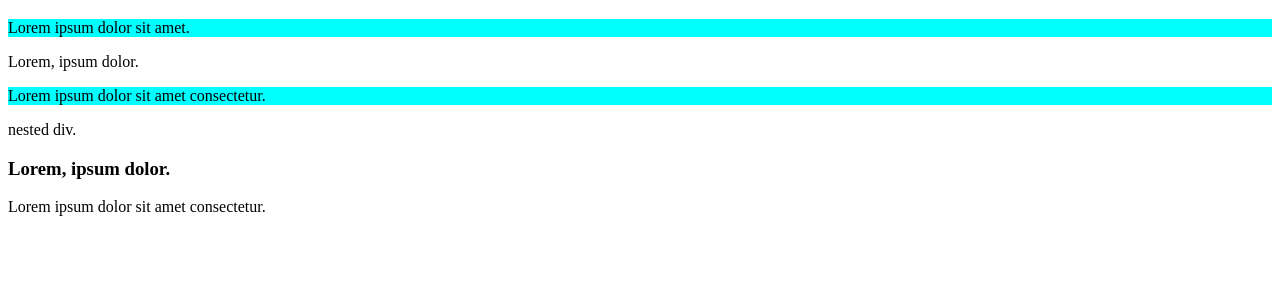
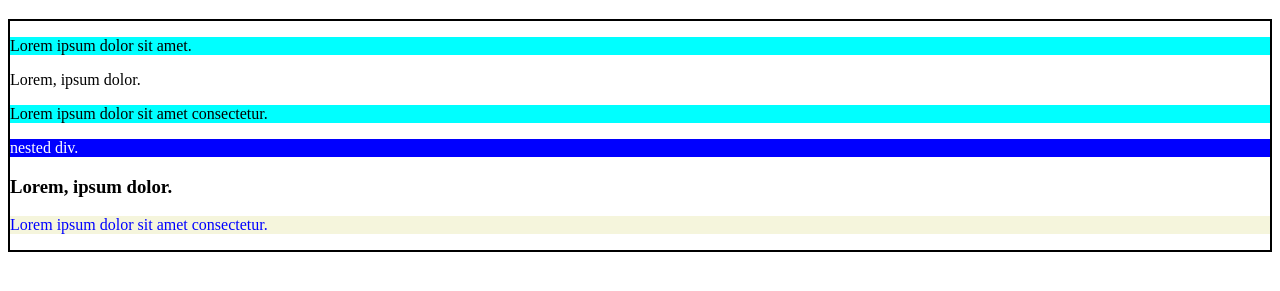
Before and after one commit to soumyaranjanmohanta123-wq/Web_dev, a plain HTML site: page Web tech offline class/Day21/practice.html in a window 1280 px wide. Shown: the part 95-386 px from the top of the page. Drawn offline with Linux system fonts and the light colour scheme.

Commit message:
Update Day21 CSS practice
Co-authored-by: Copilot <223556219+Copilot@users.noreply.github.com>

```diff
--- a/Web tech offline class/Day21/practice.html
+++ b/Web tech offline class/Day21/practice.html
@@ -11,16 +11,25 @@
         } */
 
         /* decendent selector: it will select all children */
-         /* div    p{
+         /* div p{
             background-color: blue;
          } */
 
-        /* child selector: it will secelect the direct childs */
+        /* child selector: it will secelect the direct childs()11st level child */
         #parent>p{
             background-color: aqua;
         }
-
-
+        #nested>p{
+            background-color: blue;
+            color: white;
+        }
+        #nested2>p{
+            background-color: beige;
+            color:blue;
+        }
+        #parent{
+            border: 2px solid black;
+        }
 
     </style>
 </head>
@@ -33,12 +42,12 @@
         <p>Lorem ipsum dolor sit amet consectetur.</p>
 
         <!-- 1st nested div -->
-        <div id="1nested">
+        <div id="nested">
             <p>nested div.</p>
             <h3>Lorem, ipsum dolor.</h3>
 
             <!-- 2nd nested div -->
-            <div id="2nd nested">
+            <div id="nested2">
                 <p>Lorem ipsum dolor sit amet consectetur.</p>
             </div>
         </div>
```
